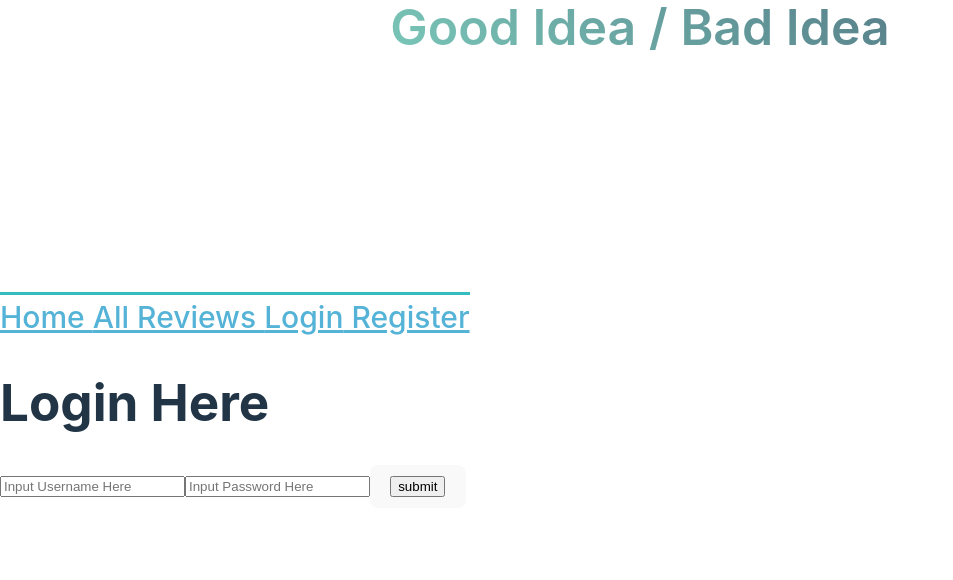
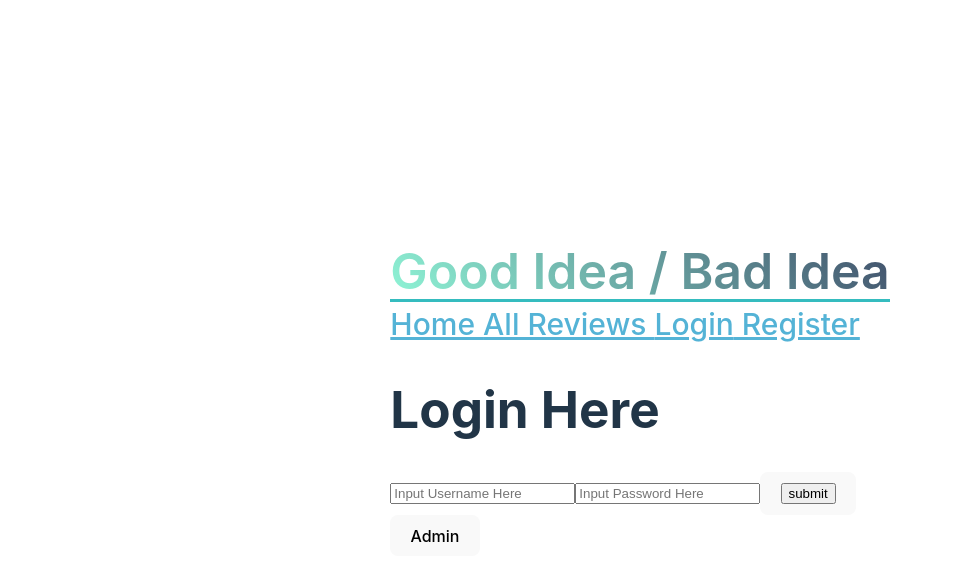
Before and after one commit to Bad-Idea-6/Front-End, a React (Vite) app in the folder bad-idea-6/: page /loginPage in a window 1280 px wide. Shown: the top 580 px of the page, without its empty margins (0-953 px from the left). Built offline with nearby package versions, Linux system fonts and the light colour scheme.

Commit message:
Hashed it out

```diff
--- a/bad-idea-6/src/App.jsx
+++ b/bad-idea-6/src/App.jsx
@@ -12,11 +12,12 @@ function App() {
 
   return (
 
-    <div id ="container">
+    // <div id="cloud-container">
+      <div id="container">
         <header>
           <h1>Good Idea / Bad Idea</h1>
         </header>
-      <div id ="navbar">
+        <div id="navbar">
           <Link to="/"> Home </Link>
           <Link to="/AllReviews"> All Reviews </Link>
           <Link to="/loginPage"> Login</Link>
@@ -33,6 +34,7 @@ function App() {
           </Routes>
         </div>
       </div>
+    // </div>
 
   )
 }
--- a/bad-idea-6/src/components/Login.jsx
+++ b/bad-idea-6/src/components/Login.jsx
@@ -1,6 +1,6 @@
 import React from "react";
 import { useState } from "react";
-import {BASEURL} from "./apiAdapters";
+import { BASEURL } from "./apiAdapters";
 import { useNavigate } from "react-router-dom";
 
 export default function userLogin() {
@@ -27,7 +27,7 @@ export default function userLogin() {
             });
 
             const data = await response.json();
-
+            console.log(data)
 
             if (!data.success) {
                 console.log("Username or Password is incorrect")
@@ -35,6 +35,10 @@ export default function userLogin() {
             else {
                 localStorage.setItem("token", data.token)
                 localStorage.setItem("id", data.id)
+                if (data.is_admin) {
+                    console.log("is_admin")
+                    localStorage.setItem("is_admin", data.is_admin)
+                }
                 console.log("Login fired success")
                 navigate("/")
             }
@@ -69,6 +73,13 @@ export default function userLogin() {
                 </button>
 
             </form>
+            <button onClick={() =>
+            { setUsernameInput("admin")
+                setPasswordInput("password")
+            }
+            }
+            >Admin
+            </button>
         </div>
     )
 }
--- a/bad-idea-6/src/components/Profile.jsx
+++ b/bad-idea-6/src/components/Profile.jsx
@@ -32,7 +32,7 @@ export default function Profile() {
   }, []);
 
   return (
-    <div className="Profile-Container">
+    <div class="Profile-Container">
       <h1>
         welcome {user.firstName} {user.lastName}
       </h1>
--- a/bad-idea-6/src/index.css
+++ b/bad-idea-6/src/index.css
@@ -1,7 +1,9 @@
 :root {
+  display: flex;
+  justify-content: center;
   font-family: Inter, system-ui, Avenir, Helvetica, Arial, sans-serif;
   line-height: 1.5;
-  font-weight: 400;
+  font-weight: 40;
   color-scheme: light dark;
   color: rgba(255, 255, 255, 0.87);
   background-color: #263849;
@@ -22,11 +24,11 @@ section {
 }
 
 header h1 {
-  position: fixed;
+  position: relative;
   top: 0;
   left: 0;
   width: 100%;
-  height: 50px;
+  height: 100%;
   z-index: 10;
   font-size: 50px;
   font-weight: 600;
@@ -55,9 +57,10 @@ a:hover {
 
 }
 
-
-
-
+html{
+  min-height:100%;/* make sure it is at least as tall as the viewport */
+  position:relative;
+}
 body {
   margin: 0;
   display: flex;
@@ -65,12 +68,21 @@ body {
   place-items: center;
   min-width: 320px;
   min-height: 100vh;
+  height:100%;
   flex-wrap: wrap;
   flex-direction: row;
   overflow-x: hidden;
   justify-content: space-between;
 }
-
+#cloud-container{
+  position:absolute;
+  top:0;
+  bottom:0;
+  left:0;
+  right:0;
+  overflow:hidden;
+  z-index:-1; /* Remove this line if it's not going to be a background! */
+}
 .page-container {
   display: flex;
   margin: 75px auto;
```
Lines whose indentation alone changed are shown as unchanged.
